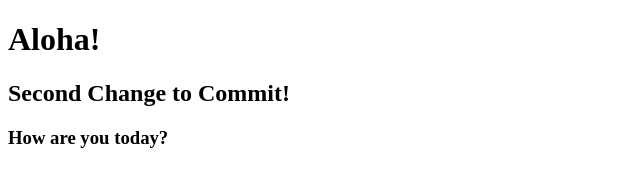
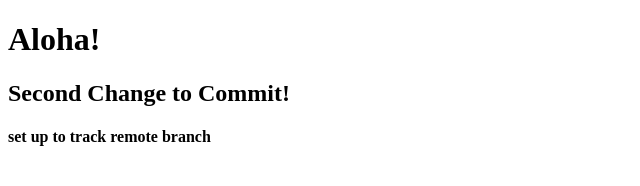
Before and after one commit to SoichiroWada/git-one, a plain HTML site: page index.html in a window 1280 px wide. Shown: the full height of the page, 0-640 px from the left. Drawn offline with Linux system fonts and the light colour scheme.

Commit message:
added h4

```diff
--- a/index.html
+++ b/index.html
@@ -10,7 +10,7 @@
     <div>
         <h1>Aloha!</h1>
         <h2>Second Change to Commit!</h2>
-        <h3>How are you today?</h3>
+        <h4>set up to track remote branch</h4>
     </div>
 
 </body>
```
